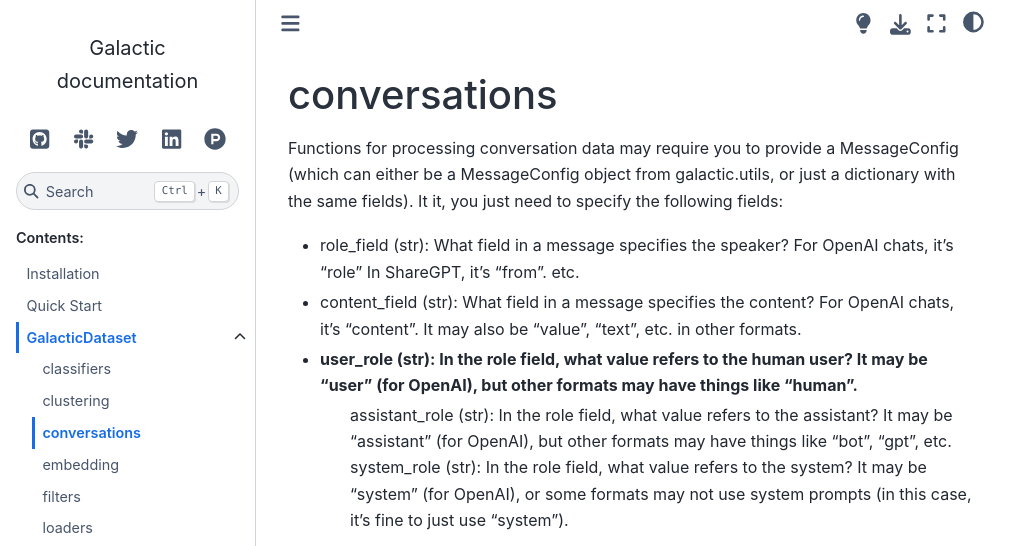
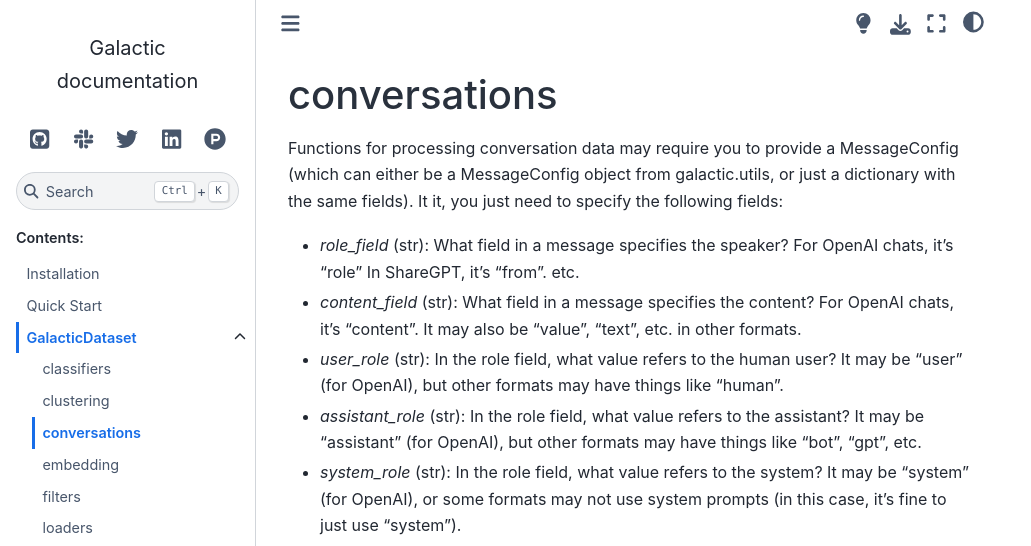
Before and after one commit to taylorai/galactic, a Sphinx documentation site: the page built from docs/conversations.rst, in a window 1280 px wide, cut to the strip 0-546 px from the top of the page. Shown: the whole strip, without its empty margins (0-1031 px from the left). Built offline with Sphinx 7.4.7 and the Sphinx Book theme 1.1.4, drawn with Linux system fonts in a browser that asks for light colours.

Commit message:
fix docs

```diff
--- a/docs/conversations.rst
+++ b/docs/conversations.rst
@@ -2,11 +2,11 @@ conversations
 =============
 Functions for processing conversation data may require you to provide a MessageConfig (which can either be a MessageConfig object from galactic.utils, or just a dictionary with the same fields). It it, you just need to specify the following fields:
 
-- role_field (str): What field in a message specifies the speaker? For OpenAI chats, it's "role" In ShareGPT, it's "from". etc.
-- content_field (str): What field in a message specifies the content? For OpenAI chats, it's "content". It may also be "value", "text", etc. in other formats.
-- user_role (str): In the role field, what value refers to the human user? It may be "user" (for OpenAI), but other formats may have things like "human".
-    assistant_role (str): In the role field, what value refers to the assistant? It may be "assistant" (for OpenAI), but other formats may have things like "bot", "gpt", etc.
-    system_role (str): In the role field, what value refers to the system? It may be "system" (for OpenAI), or some formats may not use system prompts (in this case, it's fine to just use "system").
+- `role_field` (str): What field in a message specifies the speaker? For OpenAI chats, it's "role" In ShareGPT, it's "from". etc.
+- `content_field` (str): What field in a message specifies the content? For OpenAI chats, it's "content". It may also be "value", "text", etc. in other formats.
+- `user_role` (str): In the role field, what value refers to the human user? It may be "user" (for OpenAI), but other formats may have things like "human".
+- `assistant_role` (str): In the role field, what value refers to the assistant? It may be "assistant" (for OpenAI), but other formats may have things like "bot", "gpt", etc.
+- `system_role` (str): In the role field, what value refers to the system? It may be "system" (for OpenAI), or some formats may not use system prompts (in this case, it's fine to just use "system").
 
 
 .. automodule:: galactic.conversations
```
